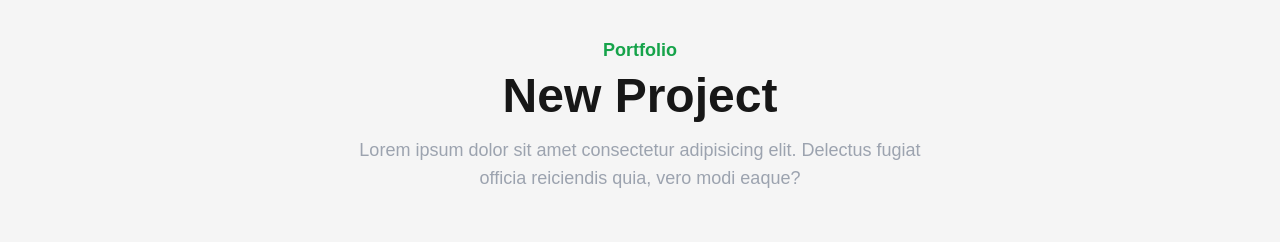
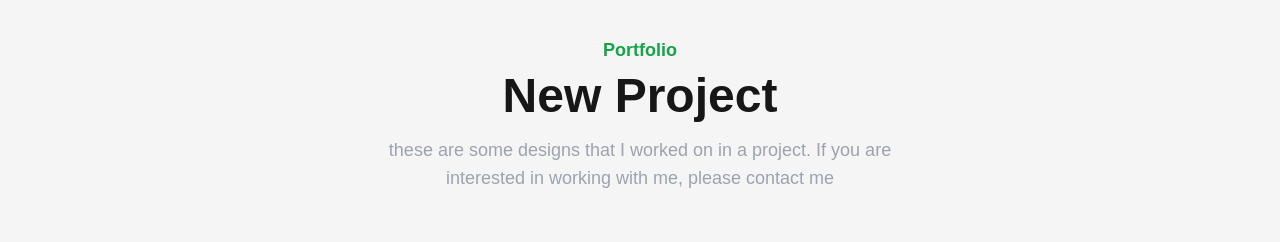
Before and after one commit to hiharpin/portfolio, a website: page index.html in a window 1280 px wide. Shown: the part 1440-1682 px from the top of the page. Drawn offline with Linux system fonts and the light colour scheme.

Commit message:
project description

```diff
--- a/index.html
+++ b/index.html
@@ -197,8 +197,8 @@
                 <div class="max-w-xl mx-auto text-center mb-16">
                     <h4 class="font-semibold text-lg text-primary mb-2">Portfolio</h4>
                     <h2 class="font-bold text-black text-3xl mb-4 sm:text-4xl lg:text-5xl">New Project</h2>
-                    <p class="font-medium text-md text-gray md:text-lg">Lorem ipsum dolor sit amet consectetur adipisicing elit.
-                        Delectus fugiat officia reiciendis quia, vero modi eaque?
+                    <p class="font-medium text-md text-gray md:text-lg">these are some designs that I worked on in a project.
+                        If you are interested in working with me, please contact me
                     </p>
                 </div>
             </div>
```
